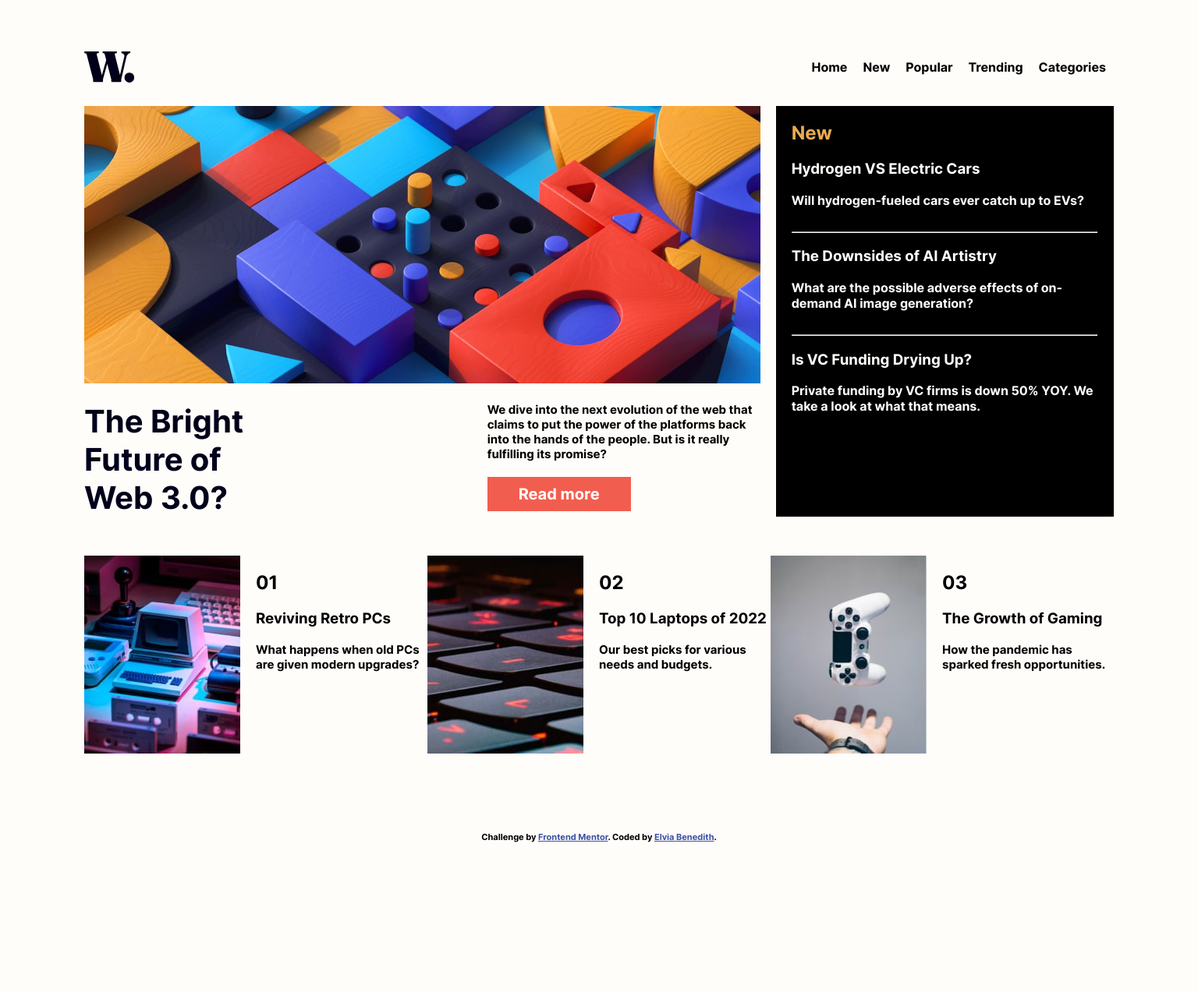
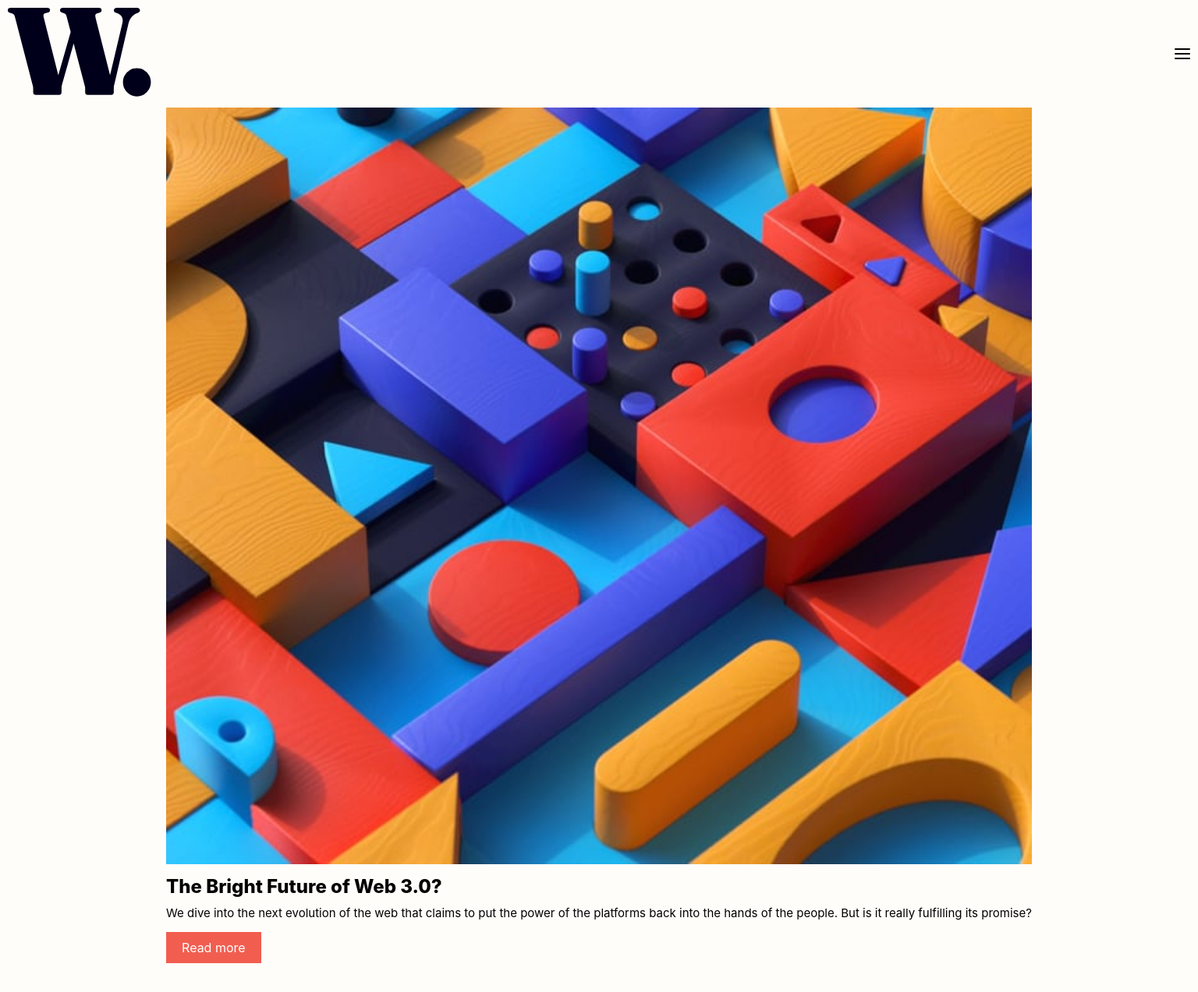
Before and after one commit to ElviaBth/news-homepage, a plain HTML site: page index.html in a window 1536 px wide. Shown: the top 1273 px of the page at 78% size. Before the commit the page ends 1089 px from the top, so only its background shows below. Drawn offline with Linux system fonts and the light colour scheme.

Commit message:
create mobile css

```diff
--- a/index.html
+++ b/index.html
@@ -2,8 +2,8 @@
 <html lang="en">
 <head>
   <meta charset="UTF-8">
-  <meta name="viewport" content="width=device-width, initial-scale=1.0"> <!-- displays site properly based on user's device -->
-
+  <meta name="viewport" content="width=device-width, initial-scale=1.0">
+  <link href='https://css.gg/menu.css' rel='stylesheet'>
   <link rel="icon" type="image/png" sizes="32x32" href="./images/favicon-32x32.png">
   <link rel="stylesheet" href="style.css">
   <title>Frontend Mentor | News homepage</title>
@@ -12,9 +12,10 @@
 <body>
   <header class="header">
     <figure class="logo">
-      <img src="./assets/images/logo.svg" alt="logo">
+      <img class="logo" src="./assets/images/logo.svg" alt="logo">
     </figure>
     <nav class="nav">
+      <i class="gg-menu"></i>
       <ul class="navbar">
         <li>Home</li>
         <li>New</li>
@@ -25,60 +26,57 @@
     </nav>
   </header>
 
+
   <main class="main">
     <section class="mainSection1">
       <figure class="mainImage">
-        <img class= "mainImage" src="./assets/images/image-web-3-desktop.jpg" alt="image-web-3-desktop">
+        <img class="mainImageMobile" src="./assets/images/image-web-3-mobile.jpg" alt="image-web-3-mobile">
+        <img class= "mainImageDesktop" src="./assets/images/image-web-3-desktop.jpg" alt="image-web-3-desktop">
       </figure>
-      <section class="subSection">
-        <h1>The Bright Future of Web 3.0?</h1>
-        <section class="subSubSection">
-          <p class="mainParagraph"> We dive into the next evolution of the web that claims to put the power of the platforms back into the hands of the people.
+      <h1>The Bright Future of Web 3.0?</h1>
+      <p class="initialParagraph"> We dive into the next evolution of the web that claims to put the power of the platforms back into the hands of the people.
             But is it really fulfilling its promise?</p>
-          <span class="readMore"><a target="_blank">Read more</a></span>
-        </section>
-      </section>
-
+      <span class="readMore"><a target="_blank">Read more</a></span>
     </section>
     <section class="mainSection2">
-      <h2>New</h2>
-      <h3>Hydrogen VS Electric Cars</h3>
-      <p>Will hydrogen-fueled cars ever catch up to EVs?</p>
+      <h2 class="mainH2">New</h2>
+      <h3 class="mainH3">Hydrogen VS Electric Cars</h3>
+      <p class="section2P">Will hydrogen-fueled cars ever catch up to EVs?</p>
       <hr>
-      <h3>The Downsides of AI Artistry</h3>
-      <p>What are the possible adverse effects of on-demand AI image generation?</p>
+      <h3 class="mainH3">The Downsides of AI Artistry</h3>
+      <p class="section2P">What are the possible adverse effects of on-demand AI image generation?</p>
       <hr>
-      <h3>Is VC Funding Drying Up?</h3>
-      <p>Private funding by VC firms is down 50% YOY. We take a look at what that means.</p>
+      <h3 class="mainH3">Is VC Funding Drying Up?</h3>
+      <p class="section2P">Private funding by VC firms is down 50% YOY. We take a look at what that means.</p>
     </section>
   </main>
 
   <footer class="footer">
-  <figure class="img01">
-    <img src="./assets/images/image-retro-pcs.jpg" alt="image-retro-pcs">
+    <figure class="img01">
+    <img class="footerImg" src="./assets/images/image-retro-pcs.jpg" alt="image-retro-pcs">
     <section class="footerSection1">
-      <h2>01</h2>
-      <h3>Reviving Retro PCs</h3>
+      <h2 class="footerH2">01</h2>
+      <h4>Reviving Retro PCs</h4>
       <p>What happens when old PCs are given modern upgrades?</p>
     </section>
-  </figure>
+    </figure>
 
 
     <figure class="img02">
-      <img src="./assets/images/image-top-laptops.jpg" alt="image-top-laptops">
+      <img class="footerImg" src="./assets/images/image-top-laptops.jpg" alt="image-top-laptops">
       <section class="footerSection2">
-        <h2>02</h2>
-        <h3>Top 10 Laptops of 2022</h3>
+        <h2 class="footerH2">02</h2>
+        <h4>Top 10 Laptops of 2022</h4>
         <p>Our best picks for various needs and budgets.</p>
       </section>
     </figure>
 
 
     <figure class="img03">
-      <img src="./assets/images/image-gaming-growth.jpg" alt="image-gaming-growth">
+      <img class="footerImg" src="./assets/images/image-gaming-growth.jpg" alt="image-gaming-growth">
       <section class="footerSection3">
-        <h2>03</h2>
-        <h3>The Growth of Gaming</h3>
+        <h2 class="footerH2">03</h2>
+        <h4>The Growth of Gaming</h4>
         <p>How the pandemic has sparked fresh opportunities.</p>
       </section>
     </figure>
--- a/style.css
+++ b/style.css
@@ -1,157 +1,155 @@
-@font-face {
-    font-family: 'Inter';
-    src: url(./assets/fonts/static/Inter-Bold.ttf),
-    url(./assets/fonts/static/Inter-ExtraBold.ttf),
-    url(./assets/fonts/static/Inter-Regular.ttf);
+*{
+    margin: 0;
+    padding: 0;
+    box-sizing: border-box;
 }
+
+@import url('https://fonts.googleapis.com/css2?family=Inter:wght@400;700;800&display=swap');
 
 body{
     background-color: hsl(36, 100%, 99%);
-    font-family: 'Inter';
+    font-family: 'Inter', sans-serif;
 }
 
-li{
-    list-style: none;
-}
-
-@media screen and (max-width: 375px){
-
-}
-
-@media screen and (min-width: 1440px) {
 .header{
     display: flex;
     flex-direction: row;
     justify-content: space-between;
-        margin: 50px 100px 10px;
+    padding: 10px 10px 0;
 }
 
 .logo{
-        margin-left: 0;
+    width: 35%;
+}
+
+.nav{
+ display: flex;
+ justify-content: center;
+ align-items: center;
 }
 
 .navbar{
+    display: none;
+}
+
+.gg-menu {
+    transform: scale(var(--ggs,1))
+   }
+
+   .gg-menu,
+   .gg-menu::after,
+   .gg-menu::before {
+    box-sizing: border-box;
+    position: relative;
+    display: block;
+    width: 20px;
+    height: 2px;
+    border-radius: 3px;
+    background: currentColor
+   }
+
+   .gg-menu::after,
+   .gg-menu::before {
+    content: "";
+    position: absolute;
+    top: -6px
+   }
+
+   .gg-menu::after {
+    top: 6px
+   }
+
+.main{
     display: flex;
-        flex-direction: row;
+    flex-direction: column;
+    justify-content: center;
+    align-items: center;
+    padding: 10px;
+    gap: 50px;
+}
+
+.mainImageMobile{
+    width: 100%;
+}
+
+.mainImageDesktop{
+    display: none;
+}
+
+h1{
+    font-weight:800;
+    padding-top: 10px;
+    padding-bottom: 10px;
+}
+
+p{
+    font-size: 15px;
 
 }
 
-    .navbar li{
-        padding: 10px;
-    }
-
-    .main{
-        display: grid;
-        grid-template-columns: 4fr 2fr;
-        margin: 10px 100px 50px;
-        column-gap: 20px;
-    }
-
-    .mainSection1{
-        display: flex;
-        flex-direction: column;
-    }
-
-    .mainImage{
-        width: 100%;
-        margin: 0;
-    }
-
-    .subSection{
-        display: flex;
-        flex-direction: row;
-        justify-content: space-between;
-        margin-top: 20px;
-        gap: 100px;
-        font-size: 20px;
-    }
-
-    h1{
-        color:hsl(240, 100%, 5%);
-        inline-size:250px;
-        overflow-wrap: break-word;
-        font-weight: bolder;
-        margin: 0;
-        font-size: 40px;
-    }
-
-    .subSubSection{
-        display: flex;
-        flex-direction: column;
-    }
-
-    .mainParagraph{
-        margin: 0;
-        font-size: 15px;
-        inline-size: 350px;
-        overflow-wrap: break-word;
-        font-weight: 400;
+.initialParagraph{
+    padding-bottom: 25px;
 }
 
 .readMore{
-        color:hsl(36, 100%, 99%);
-        padding: 10px 40px;
+    color: white;
     background-color: hsl(5, 85%, 63%);
-        align-self: flex-start;
-        margin-top: 20px;
+    padding: 10px 20px;
 }
 
 .mainSection2{
+    display: flex;
+    flex-direction: column;
     background-color: black;
-       text-align: left;
-    }
-
-    .mainSection2 h2{
-        color: hsl(35, 77%, 62%);
-        padding-left: 20px;
+    color:hsl(233, 8%, 79%);
+    padding: 20px 15px 0;
 
 }
 
-    hr{
-        width: 90%;
+.mainH2{
+ color: hsl(35, 77%, 62%);
+ padding-bottom: 20px;
 }
 
-    .mainSection2 h3, .mainSection2 p{
-        color:hsl(36, 100%, 99%);
-        padding: 0 20px;
+.mainH3{
+    padding-bottom: 5px;
 }
 
+.section2P{
+    padding-bottom: 20px;
+}
 
-    .mainSection2 p{
-        margin-bottom: 30px;
+hr{
+    margin-bottom: 20px;
+    border-bottom: 0px;
 }
 
 .footer{
-        margin: 50px 100px 100px;
-        display: grid;
-        grid-template-columns: 2fr 2fr 2fr;
-        grid-template-rows: 2fr;
+    display: flex;
+    flex-direction: column;
+    padding: 50px 10px;
+    gap:30px ;
 }
 
-    .img01{
+.img01, .img02, .img03{
     display: flex;
     flex-direction: row;
     gap: 20px;
-        margin: 0;
 }
 
-    .img02{
-        display: flex;
-        flex-direction: row;
-        gap: 20px;
-        margin: 0;
+.footerImg{
+    width: 25%;
 }
 
-    .img03{
-        display: flex;
-        flex-direction: row;
-        gap: 20px;
-        margin: 0;
+.footerH2{
+    color:hsl(233, 8%, 79%);
+    padding-bottom: 10px;
+    font-weight: 700;
 }
 
-    .footerSection1 p, .footerSection2 p, .footerSection3 p{
-        font-size: 15px;
-    }
+h4{
+    color: hsl(236, 13%, 42%);
+    padding-bottom: 10px;
 }
 
 .attribution { font-size: 11px; text-align: center; }
```
Lines whose indentation alone changed are shown as unchanged.
